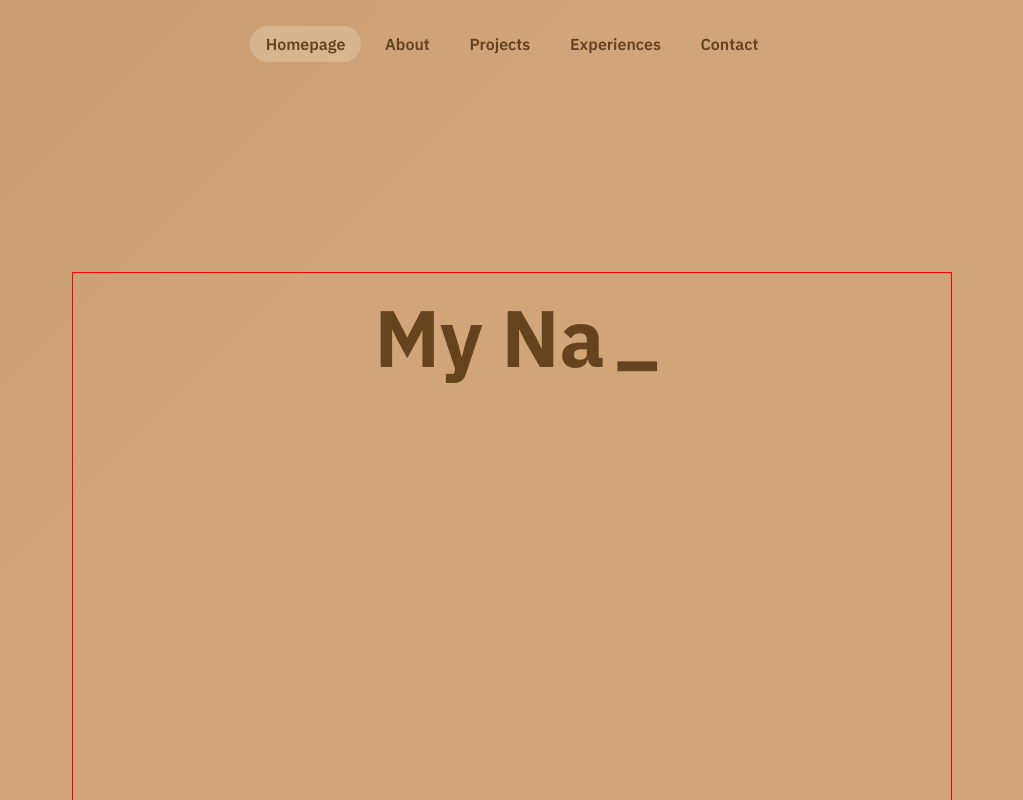
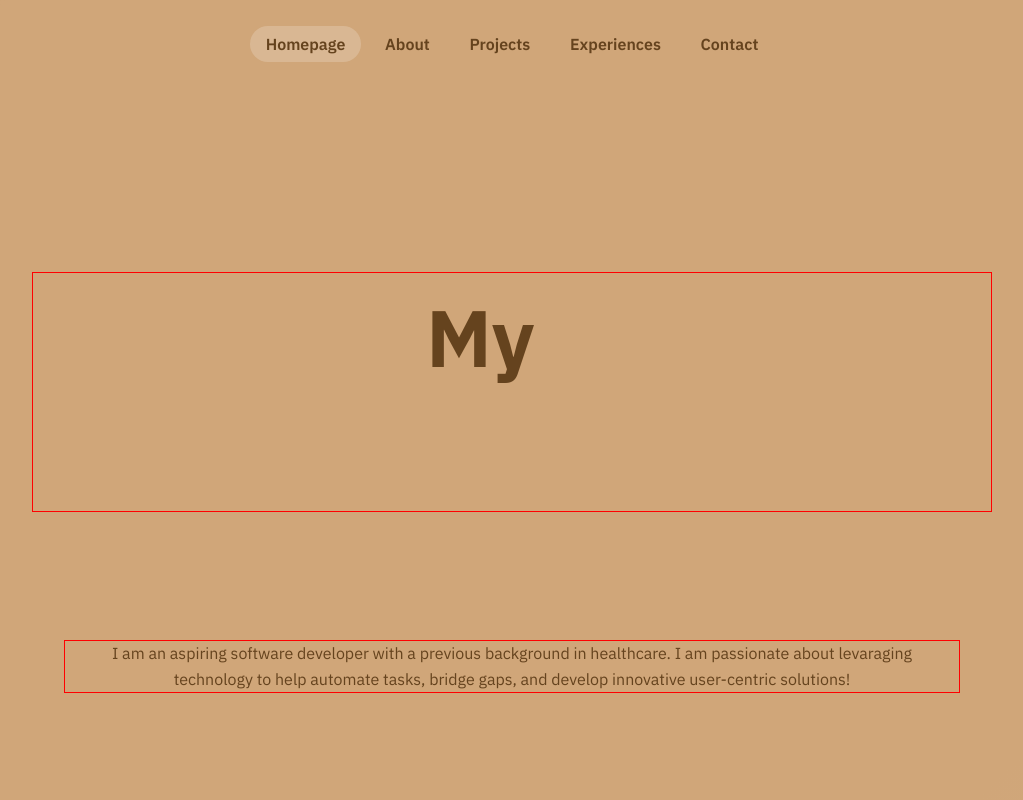
Before and after one commit to steph-xue/portfolio, a React (Vite) app: page / in a window 1280 px wide. Shown: the top 800 px of the page, without its empty margins (128-1151 px from the left). Built offline with nearby package versions, Linux system fonts and the light colour scheme.

Commit message:
fix spacing

```diff
--- a/src/style.scss
+++ b/src/style.scss
@@ -182,7 +182,7 @@ body {
 	font-size: var(--fs-xxxl);
 	font-weight: var(--fw-bold);
 	text-align: center;
-	height: 10em;
+	height: 3em;
 	width: 14em;
 	display: block;
 	color: var(--color-dark-brown1);
@@ -223,7 +223,7 @@ body {
 
 @media (min-width: 800px) {
 	.homepage-title {
-		width: 11em;
+		width: 12em;
 	}
 
 	.homepage-description{
```
